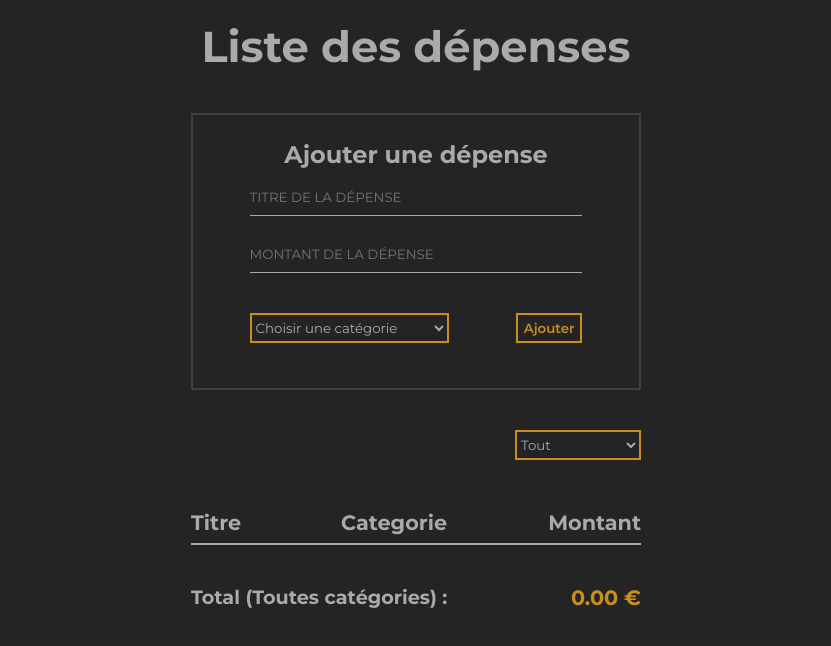
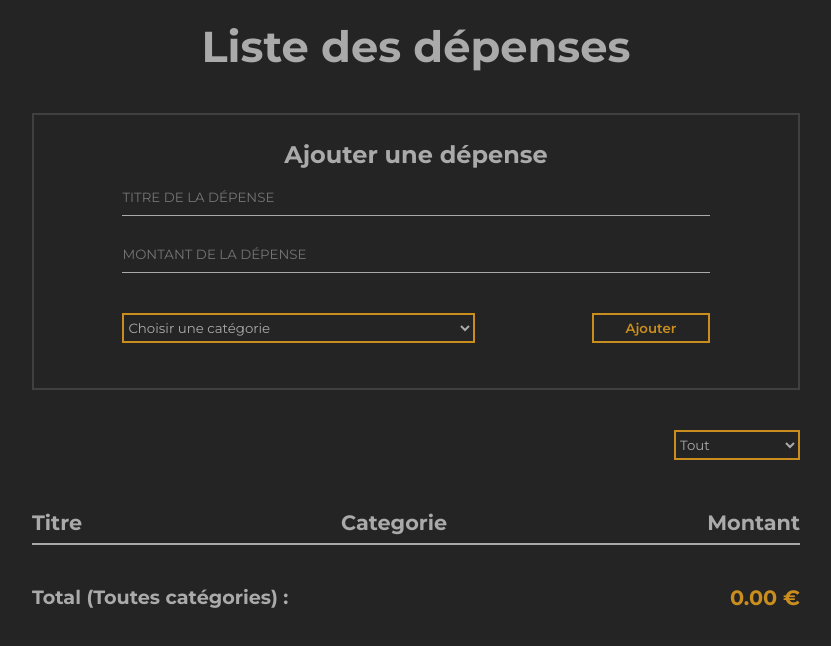
Before and after one commit to gaetan-hts/FDS51-Gaetan-Mathias, a React (Vite) app: page / in a window 1280 px wide. Shown: the top 646 px of the page, without its empty margins (224-1055 px from the left). Built offline with nearby package versions, Linux system fonts and the light colour scheme.

Commit message:
last minor fix

```diff
--- a/src/components/AddExpensesForm.jsx
+++ b/src/components/AddExpensesForm.jsx
@@ -35,7 +35,7 @@ const AddExpensesForm = ({ category }) => {
             type="text"
             value={title}
             onChange={(e) => setTitle(e.target.value)}
-            maxLength={20}
+            maxLength={30}
           />
         </div>
         <div>
--- a/src/styles/_setting.scss
+++ b/src/styles/_setting.scss
@@ -38,6 +38,11 @@ $total: rgb(202, 142, 30);
 body {
   @include centerChild();
   text-align: center;
+
+  #root {
+    width: 60%;
+    min-width: 400px;
+  }
 }
 
 h1 {
```
